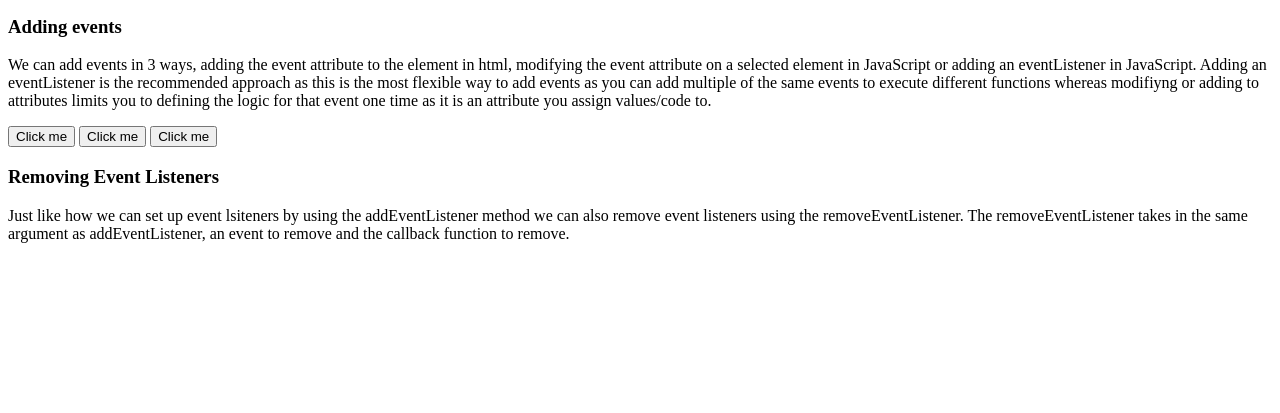
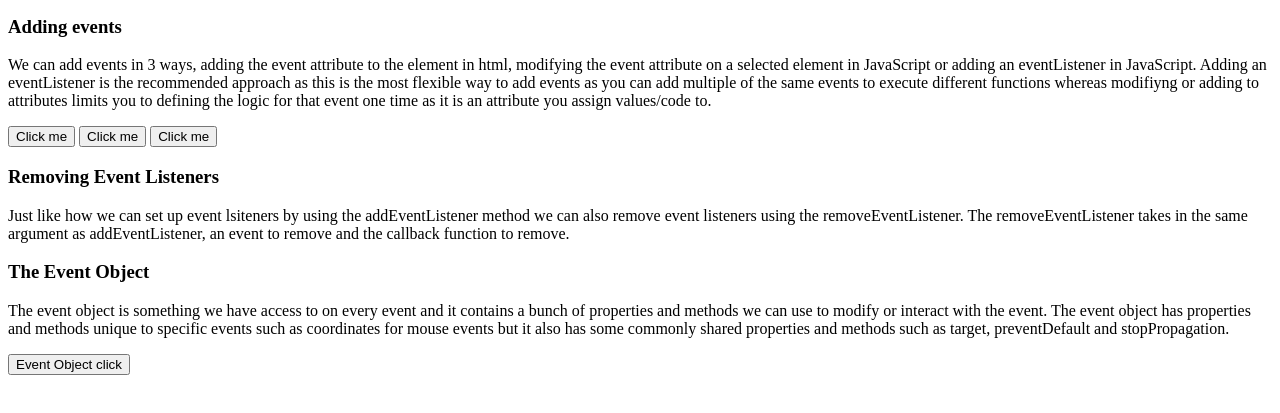
Before and after one commit to Adam-Harte/events, a plain HTML site: page index.html in a window 1280 px wide. Shown: the part 137-550 px from the top of the page. Drawn offline with Linux system fonts and the light colour scheme.

Commit message:
event object added

```diff
--- a/app.js
+++ b/app.js
@@ -14,3 +14,11 @@ eventBtn2.addEventListener('click', btn2HandleClick);
 
 // removing event listeners
 eventBtn2.removeEventListener('click', btn2HandleClick);
+
+// the event object
+const evtObjBtn = document.getElementById('eventObject');
+evtObjBtn.addEventListener('click', event => {
+	console.log(event);
+	console.log(event.target);
+	event.target.disabled = true;
+});
--- a/index.html
+++ b/index.html
@@ -38,5 +38,15 @@
 			The removeEventListener takes in the same argument as addEventListener, an
 			event to remove and the callback function to remove.
 		</p>
+		<h3>The Event Object</h3>
+		<p>
+			The event object is something we have access to on every event and it
+			contains a bunch of properties and methods we can use to modify or
+			interact with the event. The event object has properties and methods
+			unique to specific events such as coordinates for mouse events but it also
+			has some commonly shared properties and methods such as target,
+			preventDefault and stopPropagation.
+		</p>
+		<button id="eventObject">Event Object click</button>
 	</body>
 </html>
```
